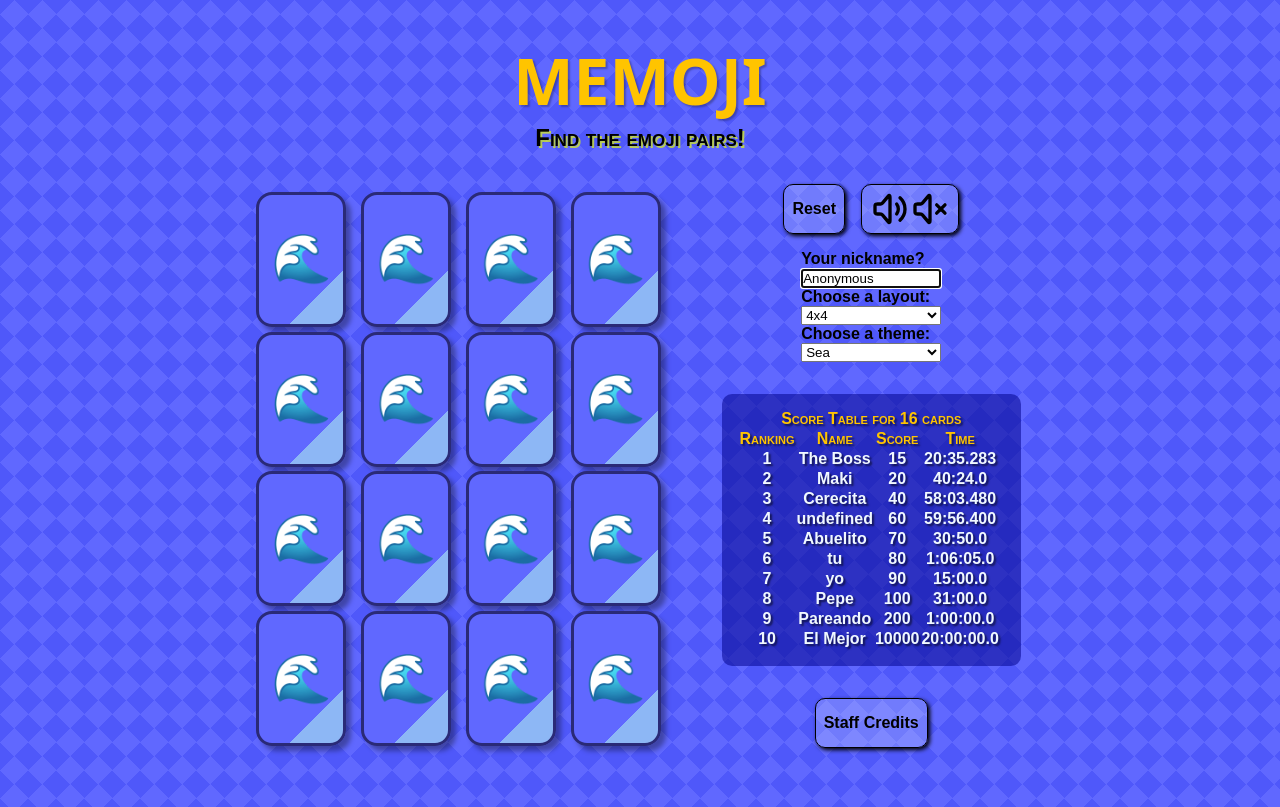
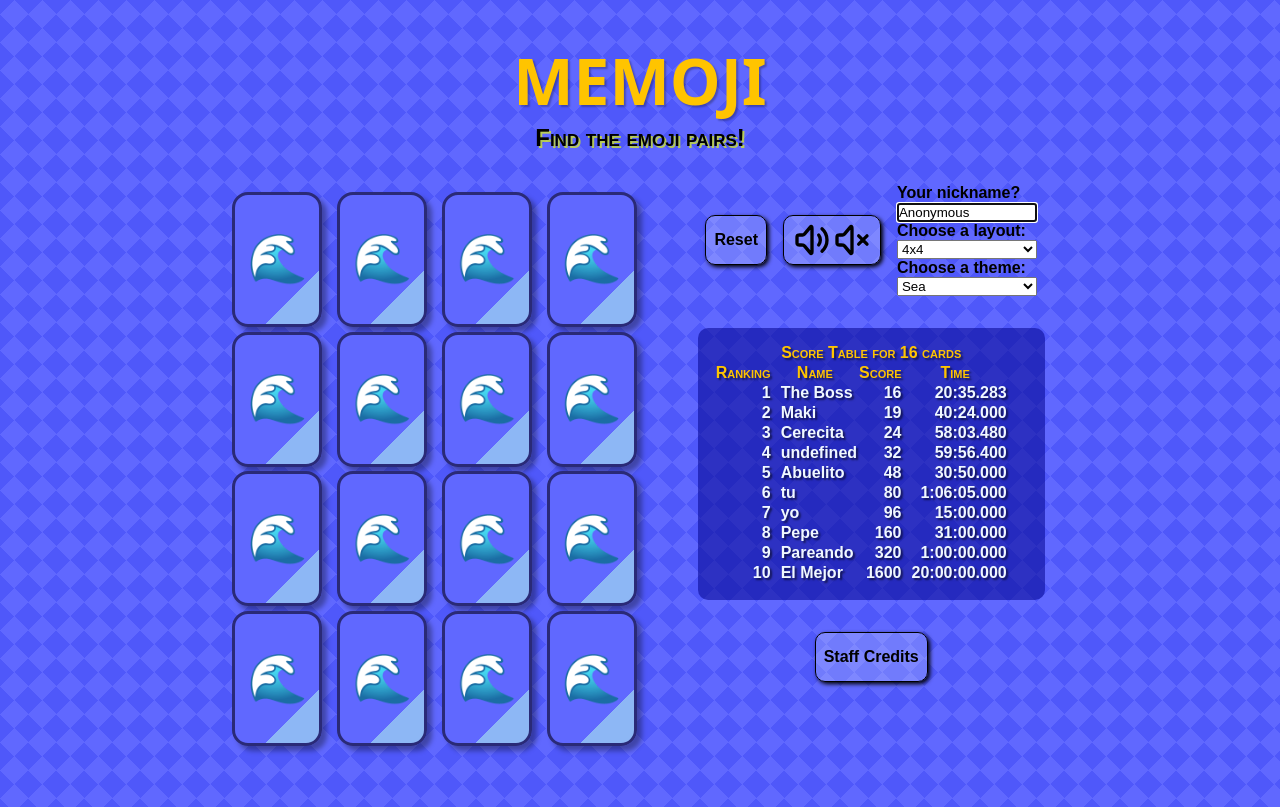
Before and after one commit to selego-zz/HAB_PROJECT_PAREJAS_DE_EMOJIS, a plain HTML site: page index.html in a window 1280 px wide. Drawn offline with Linux system fonts and the light colour scheme; a web font is replaced by a local one.

Commit message:
cambios menores estéticos

```diff
--- a/index.html
+++ b/index.html
@@ -1,5 +1,6 @@
 <!DOCTYPE html>
 <html lang="es">
+
 <head>
   <meta charset="UTF-8" />
   <meta name="viewport" content="width=device-width, initial-scale=1.0" />
@@ -9,7 +10,7 @@
 
 <body>
   <header>
-      <h1><a href="/">Memoji</a></h1>
+    <h1><a href=".">Memoji</a></h1>
     <h2>Find the emoji pairs!</h2>
   </header>
 
@@ -240,4 +241,5 @@
 
   <script type="module" src="./script/index.js"></script>
 </body>
+
 </html>
--- a/script/helper.js
+++ b/script/helper.js
@@ -5,6 +5,11 @@ function getFormattedTime(miliseconds) {
   let auxTime = 0;
   // milisegundos
   time = (+miliseconds % 1000)
+  if (time < 100) {
+    time = "00" + time;
+  } else if (time < 10) {
+    time = "0" + time;
+  }
   // segundos
   if ((auxTime = parseInt(miliseconds / 1000)) === 0) return time;
   time = (auxTime % 60) + "." + time;
--- a/script/index.js
+++ b/script/index.js
@@ -64,7 +64,7 @@ const selectTheme = document.querySelector("#themes");
 const selectLayout = document.querySelector("#layout");
 
 selectLayout.value = "4x4";
-reset();
+reset(0);
 
 /*******************************************\
  **************Inicio de juego**************
@@ -111,8 +111,10 @@ function reset(resetTimeout = 500) {
   }
   flipAllCards();
 
-  //  icon.back.sort(() => Math.random() - 0.5);
-  let iconBack = icon.back.slice(0, totalPairs);
+  //vamos a aleatorizar los iconos, así salen variados en los más pequeños (en el de 36 no, por que no hay de más ^^U)
+  let iconBack = icon.back;
+  iconBack.sort(() => Math.random() - 0.5);
+  iconBack = iconBack.slice(0, totalPairs);
 
   finalIconList = iconBack.concat(iconBack).sort(() => Math.random() - 0.5);
 
@@ -230,11 +232,10 @@ const reveal = (e) => {
     }
     //haya sido exitoso o no, reiniciamos las cartas a comparar, y la matriz de cards flipped
     currentCardIcon = "";
-    score.textContent = `Hi ${
-      name.value
-    }, your score is ${attemptsTried} in ${getFormattedTime(
-      Date.now() - tInit
-    )}`;
+    score.textContent = `Hi ${name.value
+      }, your score is ${attemptsTried} in ${getFormattedTime(
+        Date.now() - tInit
+      )}`;
   }
 };
 
--- a/script/scores.js
+++ b/script/scores.js
@@ -4,52 +4,52 @@ import { getFormattedTime } from "./helper.js";
 const defaultScoreTableCard = [
   {
     name: "The Boss",
-    score: 15,
+    score: 1,
     time: 997 * 59 * 21, //en milisegundos
   },
   {
     name: "Maki",
-    score: 20,
+    score: 1.2,
     time: 1010 * 60 * 40, //en milisegundos
   },
   {
     name: "Cerecita",
-    score: 40,
+    score: 1.5,
     time: 1001 * 60 * 58, //en milisegundos
   },
   {
     name: "undefined",
-    score: 60,
+    score: 2,
     time: 999 * 60 * 60, //en milisegundos
   },
   {
     name: "Abuelito",
-    score: 70,
+    score: 3,
     time: 1000 * 50 * 37, //en milisegundos
   },
   {
     name: "tu",
-    score: 80,
+    score: 5,
     time: 1000 * 61 * 65, //en milisegundos
   },
   {
     name: "yo",
-    score: 90,
+    score: 6,
     time: 1000 * 60 * 15, //en milisegundos
   },
   {
     name: "Pepe",
-    score: 100,
+    score: 10,
     time: 1000 * 62 * 30, //en milisegundos
   },
   {
     name: "Pareando",
-    score: 200,
+    score: 20,
     time: 1000 * 60 * 60 * 1, //en milisegundos
   },
   {
     name: "El Mejor",
-    score: 10000,
+    score: 100,
     time: 1000 * 60 * 60 * 20, //en milisegundos
   },
 ];
@@ -70,7 +70,15 @@ class Scores {
       return;
     }
 
-    this._scoreTable = defaultScoreTableCard;
+    this._scoreTable = [];
+
+    //    this._scoreTable = defaultScoreTableCard;
+    defaultScoreTableCard.forEach(defaultScore =>
+      this._scoreTable.push({
+        name: defaultScore.name,
+        score: Math.floor(defaultScore.score * cards),
+        time: defaultScore.time,
+      }));
     this.save();
   }
 
--- a/styles.css
+++ b/styles.css
@@ -205,7 +205,13 @@ h2 {
 }
 
 tr {
-  text-align: center;
+  text-align: right;
+}
+td {
+  padding-left: 0.5rem;
+}
+td:nth-child(1) {
+  text-align: left;
 }
 
 /* SCROLL BAR */
```
Lines whose indentation alone changed are shown as unchanged.
